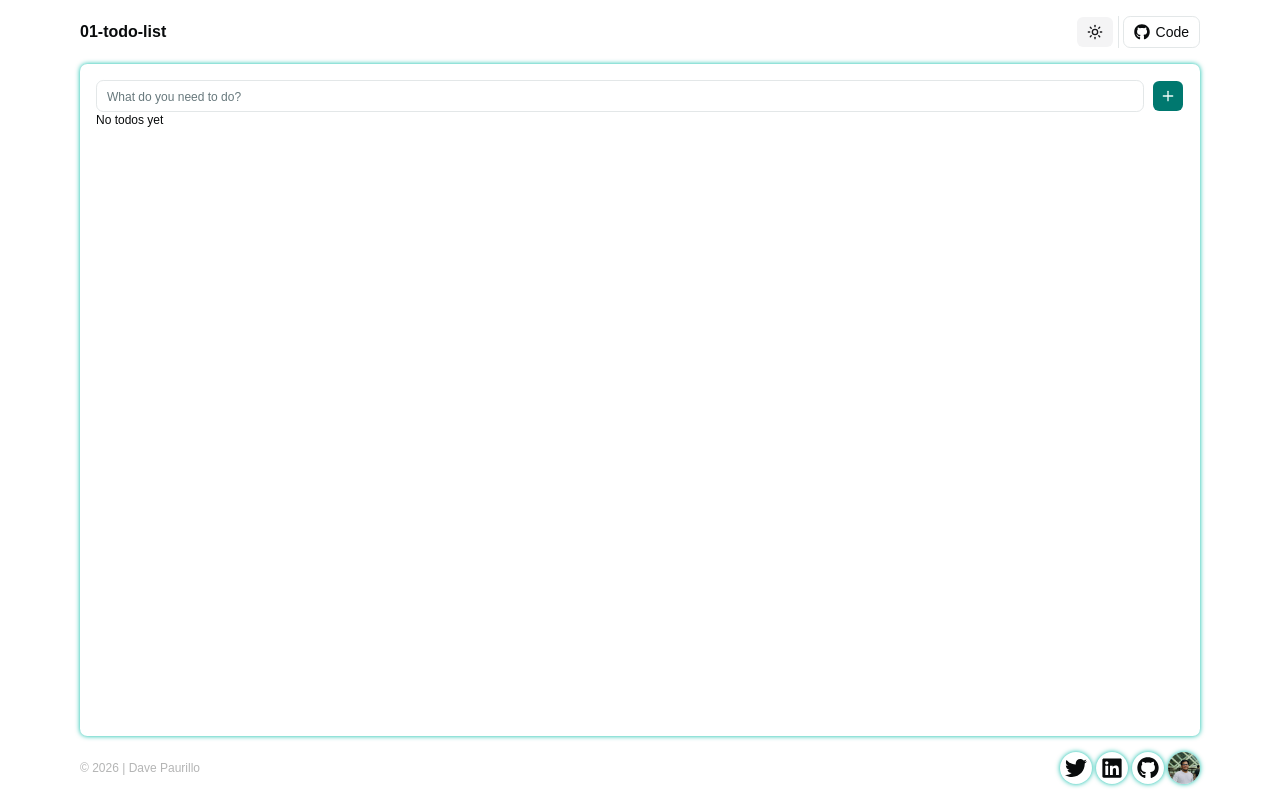
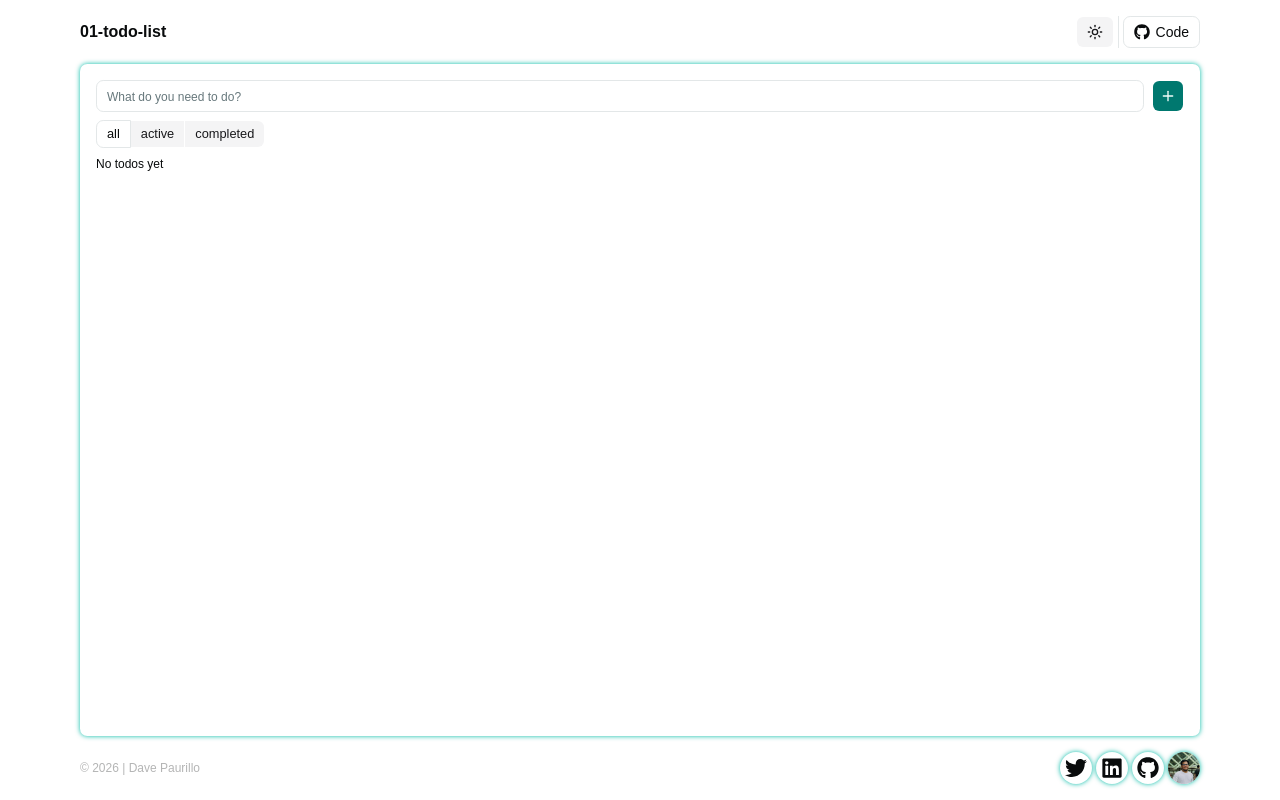
Before and after one commit to davePawww/rws-todo-list, a React (Vite) app: page / in a window 1280 px wide. Built offline with nearby package versions, Linux system fonts and the light colour scheme.

Commit message:
fix: moved buttonGroupVariants to a new file

```diff
--- /dev/null
+++ b/src/components/ui/button-group.tsx
@@ -0,0 +1,62 @@
+import { type VariantProps } from 'class-variance-authority';
+import { Slot } from 'radix-ui';
+
+import { buttonGroupVariants } from '@/components/ui/buttonGroupVariants';
+import { Separator } from '@/components/ui/separator';
+import { cn } from '@/lib/utils';
+
+function ButtonGroup({
+  className,
+  orientation,
+  ...props
+}: React.ComponentProps<'div'> & VariantProps<typeof buttonGroupVariants>) {
+  return (
+    <div
+      role="group"
+      data-slot="button-group"
+      data-orientation={orientation}
+      className={cn(buttonGroupVariants({ orientation }), className)}
+      {...props}
+    />
+  );
+}
+
+function ButtonGroupText({
+  className,
+  asChild = false,
+  ...props
+}: React.ComponentProps<'div'> & {
+  asChild?: boolean;
+}) {
+  const Comp = asChild ? Slot.Root : 'div';
+
+  return (
+    <Comp
+      className={cn(
+        "bg-muted flex items-center gap-2 rounded-lg border px-2.5 text-sm font-medium [&_svg]:pointer-events-none [&_svg:not([class*='size-'])]:size-4",
+        className,
+      )}
+      {...props}
+    />
+  );
+}
+
+function ButtonGroupSeparator({
+  className,
+  orientation = 'vertical',
+  ...props
+}: React.ComponentProps<typeof Separator>) {
+  return (
+    <Separator
+      data-slot="button-group-separator"
+      orientation={orientation}
+      className={cn(
+        'bg-input relative self-stretch data-horizontal:mx-px data-horizontal:w-auto data-vertical:my-px data-vertical:h-auto',
+        className,
+      )}
+      {...props}
+    />
+  );
+}
+
+export { ButtonGroup, ButtonGroupSeparator, ButtonGroupText };
--- /dev/null
+++ b/src/components/ui/buttonGroupVariants.ts
@@ -0,0 +1,18 @@
+import { cva } from 'class-variance-authority';
+
+export const buttonGroupVariants = cva(
+  "flex w-fit items-stretch *:focus-visible:relative *:focus-visible:z-10 has-[>[data-slot=button-group]]:gap-2 has-[select[aria-hidden=true]:last-child]:[&>[data-slot=select-trigger]:last-of-type]:rounded-r-lg [&>[data-slot=select-trigger]:not([class*='w-'])]:w-fit [&>input]:flex-1",
+  {
+    variants: {
+      orientation: {
+        horizontal:
+          '[&>*:not(:first-child)]:rounded-l-none [&>*:not(:first-child)]:border-l-0 [&>*:not(:last-child)]:rounded-r-none [&>[data-slot]:not(:has(~[data-slot]))]:rounded-r-lg!',
+        vertical:
+          'flex-col [&>*:not(:first-child)]:rounded-t-none [&>*:not(:first-child)]:border-t-0 [&>*:not(:last-child)]:rounded-b-none [&>[data-slot]:not(:has(~[data-slot]))]:rounded-b-lg!',
+      },
+    },
+    defaultVariants: {
+      orientation: 'horizontal',
+    },
+  },
+);
--- a/src/features/todo/index.ts
+++ b/src/features/todo/index.ts
@@ -1,2 +1,3 @@
 export { AddTodo } from '@/features/todo/add-todo';
 export { TodoList } from '@/features/todo/todo-list';
+export { TodoFilter } from '@/features/todo/todo-filter';
--- /dev/null
+++ b/src/features/todo/todo-filter.tsx
@@ -0,0 +1,25 @@
+import { Button } from '@/components/ui/button';
+import { ButtonGroup } from '@/components/ui/button-group';
+import { useTodoStore } from '@/features/todo/todo.store';
+
+const filters = ['all', 'active', 'completed'] as const;
+
+export function TodoFilter() {
+  const filter = useTodoStore((state) => state.filter);
+  const setFilter = useTodoStore((state) => state.setFilter);
+
+  return (
+    <ButtonGroup className="my-2">
+      {filters.map((f) => (
+        <Button
+          key={f}
+          variant={filter === f ? 'outline' : 'secondary'}
+          size="sm"
+          onClick={() => setFilter(f)}
+        >
+          {f}
+        </Button>
+      ))}
+    </ButtonGroup>
+  );
+}
--- a/src/features/todo/todo-list.tsx
+++ b/src/features/todo/todo-list.tsx
@@ -3,12 +3,19 @@
 
 export function TodoList() {
   const todos = useTodoStore((state) => state.todos);
+  const filter = useTodoStore((state) => state.filter);
+
+  const filteredTodos = todos.filter((todo) => {
+    if (filter === 'active') return !todo.completed;
+    if (filter === 'completed') return todo.completed;
+    return true;
+  });
 
   return (
     <div>
-      {todos.length === 0 && <p className="text-xs">No todos yet</p>}
-      <ul className="my-4">
-        {todos.map((todo) => (
+      {filteredTodos.length === 0 && <p className="text-xs">No todos yet</p>}
+      <ul>
+        {filteredTodos.map((todo) => (
           <TodoItem key={todo.id} todo={todo} />
         ))}
       </ul>
--- a/src/features/todo/todo.store.ts
+++ b/src/features/todo/todo.store.ts
@@ -7,6 +7,8 @@
   persist(
     (set) => ({
       todos: [],
+      filter: 'all',
+      setFilter: (filter) => set({ filter }),
       addTodo: (title: string) => {
         if (!title.trim()) return;
 
@@ -42,7 +44,7 @@
     {
       name: 'todo-store',
       storage: createJSONStorage(() => localStorage),
-      partialize: (state) => ({ todos: state.todos }),
+      partialize: (state) => ({ todos: state.todos, filter: state.filter }),
     },
   ),
 );
--- a/src/features/todo/todo.types.ts
+++ b/src/features/todo/todo.types.ts
@@ -4,8 +4,12 @@
   completed: boolean;
 };
 
+export type TodoFilter = 'all' | 'active' | 'completed';
+
 export type TodoStore = {
   todos: Todo[];
+  filter: TodoFilter;
+  setFilter: (filter: TodoFilter) => void;
   addTodo: (title: string) => void;
   toggleTodo: (id: string) => void;
   deleteTodo: (id: string) => void;
--- a/src/pages/Todo.page.tsx
+++ b/src/pages/Todo.page.tsx
@@ -1,9 +1,10 @@
-import { AddTodo, TodoList } from '@/features/todo';
+import { AddTodo, TodoFilter, TodoList } from '@/features/todo';
 
 export default function TodoPage() {
   return (
     <>
       <AddTodo />
+      <TodoFilter />
       <TodoList />
     </>
   );
```
